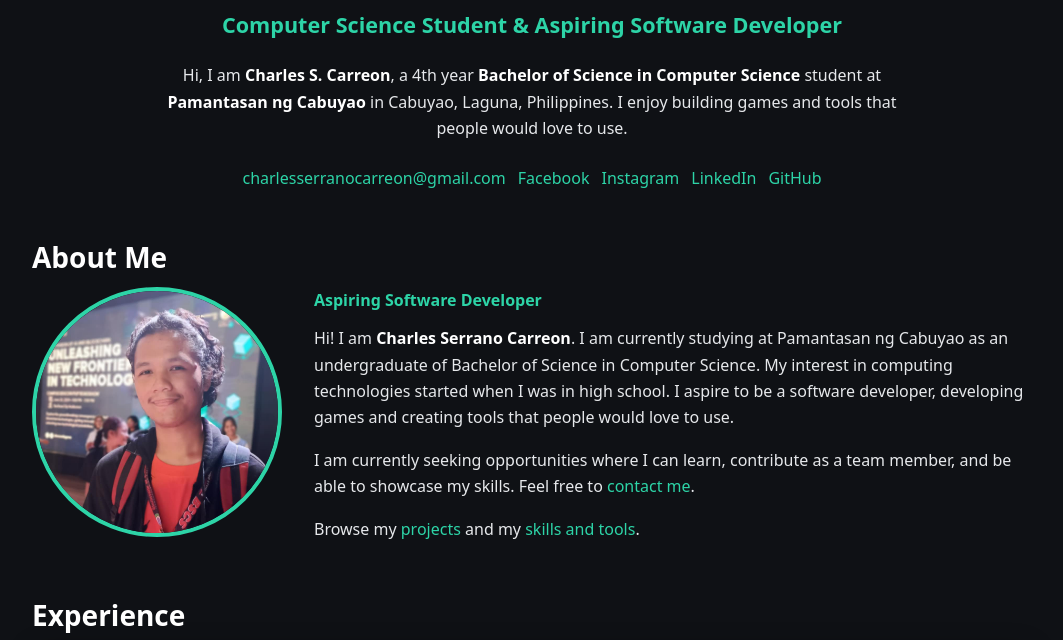
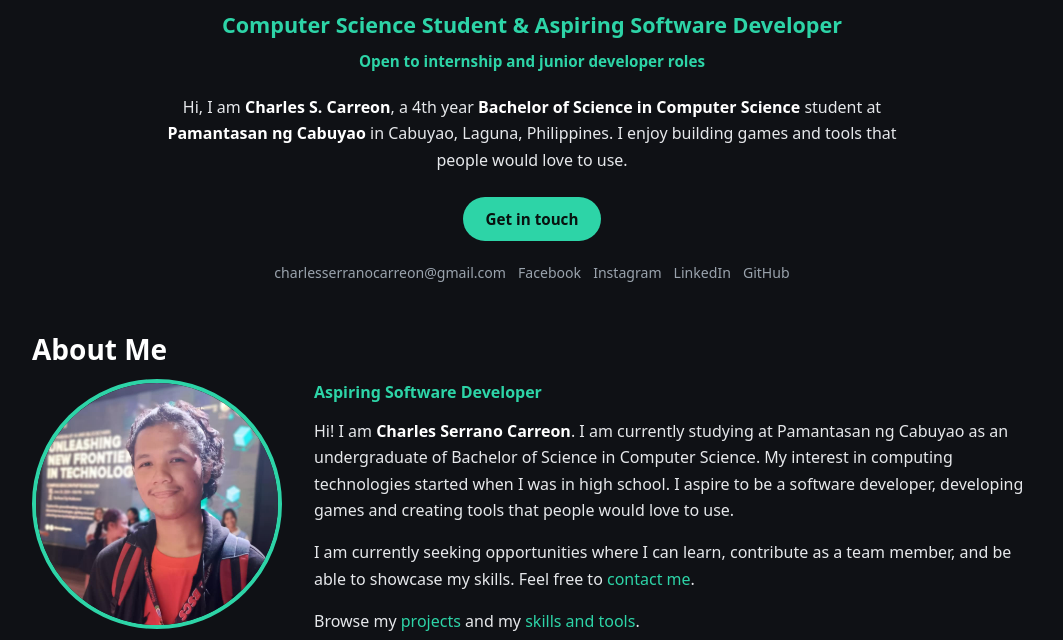
Before and after one commit to charlesscarreon/charles-portfolio, a plain HTML site: page index.html in a window 1280 px wide. Shown: the part 160-800 px from the top of the page, without its empty margins (108-1171 px from the left). Drawn offline with Linux system fonts and the light colour scheme.

Commit message:
feat: add hero availability, a contact button, and a footer build line
- add an availability line and a single contact button to the hero section
- prefill the inquiry subject and greeting, and tag the address so mail traces back to the site
- mute the contact links below the button so the button carries the emphasis
- add a build line to the footer on all three pages

```diff
--- a/index.html
+++ b/index.html
@@ -207,11 +207,16 @@
         <section class="hero">
             <h1>Charles S. Carreon</h1>
             <p class="tagline">Computer Science Student &amp; Aspiring Software Developer</p>
+            <p class="hero-availability">Open to internship and junior developer roles</p>
             <p>
                 Hi, I am <strong>Charles S. Carreon</strong>, a 4th year
                 <strong>Bachelor of Science in Computer Science</strong> student at
                 <strong>Pamantasan ng Cabuyao</strong> in Cabuyao, Laguna, Philippines.
                 I enjoy building games and tools that people would love to use.
+            </p>
+            <p class="hero-cta">
+                <a class="btn btn--lg"
+                    href="mailto:charlesserranocarreon+portfolio@gmail.com?subject=Portfolio%20inquiry&amp;body=Hi%20Charles%2C%0D%0A%0D%0A">Get in touch</a>
             </p>
             <p class="contact">
                 <a href="mailto:charlesserranocarreon@gmail.com">charlesserranocarreon@gmail.com</a>
@@ -391,6 +396,7 @@
                 <a href="https://github.com/charlesscarreon" target="_blank" rel="noreferrer">GitHub</a>
             </p>
         </address>
+        <p class="site-footer__build">Static HTML &middot; CSS &middot; Vanilla JS &mdash; updated November 2026</p>
         <p>&copy; 2026 Charles S. Carreon. All rights reserved.</p>
     </footer>
 
--- a/styles.css
+++ b/styles.css
@@ -352,6 +352,43 @@ main > .card {
     margin-bottom: 1.25rem;
 }
 
+/* The availability line belongs to the tagline as one thought, so it closes the
+   gap the tagline leaves instead of opening a new block. Browsers without
+   :has() simply keep the normal tagline spacing. */
+.hero .tagline:has(+ .hero-availability) {
+    margin-bottom: 0.4rem;
+}
+
+.hero-availability {
+    margin: 0 0 1.25rem;
+    color: var(--accent);
+    font-size: 0.95rem;
+    font-weight: 600;
+}
+
+.hero-cta {
+    display: flex;
+    flex-wrap: wrap;
+    justify-content: center;
+    gap: 0.75rem;
+    margin: 1.5rem 0 0;
+}
+
+/* The primary contact row outranks the social links, so the social links are
+   muted rather than removed. Every one of them is still reachable. */
+.hero .contact {
+    margin-top: 1.25rem;
+    font-size: 0.88rem;
+}
+
+.hero .contact a {
+    color: var(--muted);
+}
+
+.hero .contact a:hover {
+    color: var(--hover);
+}
+
 .contact {
     display: flex;
     flex-wrap: wrap;
@@ -629,6 +666,13 @@ main > .card {
     cursor: pointer;
 }
 
+/* Hero call to action: a single primary button, sized up so it reads as the
+   main action rather than one of the inline project pills. */
+.btn--lg {
+    padding: 0.6rem 1.4rem;
+    font-size: 0.95rem;
+}
+
 /* ---------- Scratch embeds ---------- */
 
 .scratch-embed {
@@ -736,6 +780,13 @@ main > .card {
 
 .site-footer a {
     white-space: nowrap;
+}
+
+/* Build line: small enough to read as metadata, present enough to show the
+   site is maintained. */
+.site-footer__build {
+    margin-bottom: 0.35rem;
+    font-size: 0.8rem;
 }
 
 /* ---------- Responsive tweaks ---------- */
```
Also changed, not shown: projects.html (+1 -0 lines), skills.html (+1 -0 lines), 1 other file.
